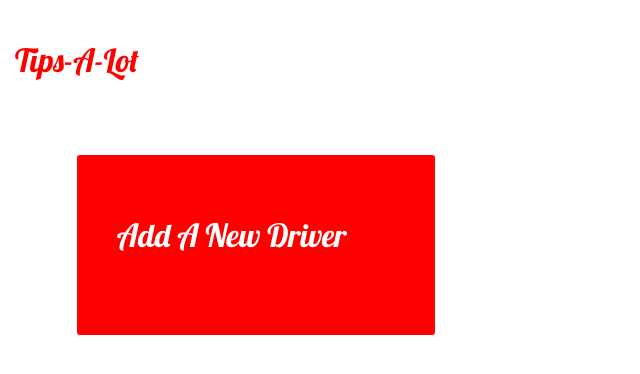
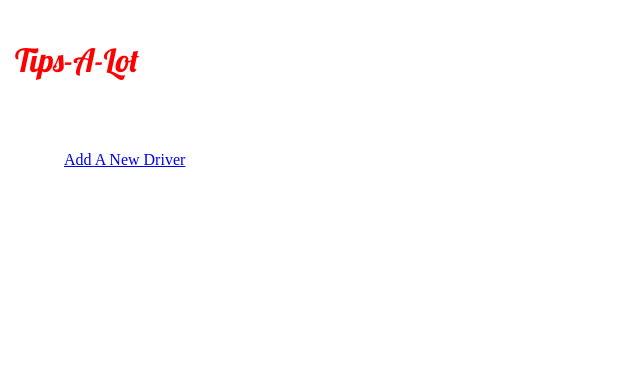
Before and after one commit to comp-405/delivery-database, a Django app: page /new-delivery/ in a window 1280 px wide. Shown: the top 374 px of the page, without its empty margins (0-640 px from the left). Run offline with Django 3.2, Linux system fonts and the light colour scheme; data that the repository does not hold is empty.

Commit message:
Finished select driver template.

```diff
--- a/delivery_database/templates/select_driver.html
+++ b/delivery_database/templates/select_driver.html
@@ -5,15 +5,15 @@
 {% block content %}
 <div class="select-list">
 {% for driver in all_drivers %}
-  <a href="{% url 'select_vehicle' driver.user_id %}" class="select-list__item driver">
+  <a href="{% url 'select_vehicle' driver.user_id %}" class="select-list__driver driver">
     <p class="driver__name driver__field">{{ driver.name }}</p>
     <p class="driver__email driver__field">{{ driver.email }}</p>
     <p class="driver__company driver__field">{{ driver.company }}</p>
     <p class="driver__location driver__field">{{ driver.city }}, {{ driver.state }}</p>
   </a>
 {% endfor %}
-  <a href="{% url 'new_driver' %}" class="select-list__item new-driver">
-    <p class="new-driver__text">Add A New Driver</p>
+  <a href="{% url 'new_driver' %}" class="select-list__vehicle new-driver">
+    <p class="new-vehicle__text">Add A New Driver</p>
   </a>
 </div>
 {% endblock content %}
```
